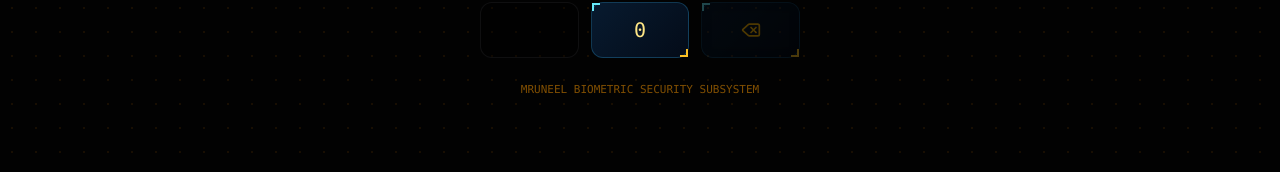
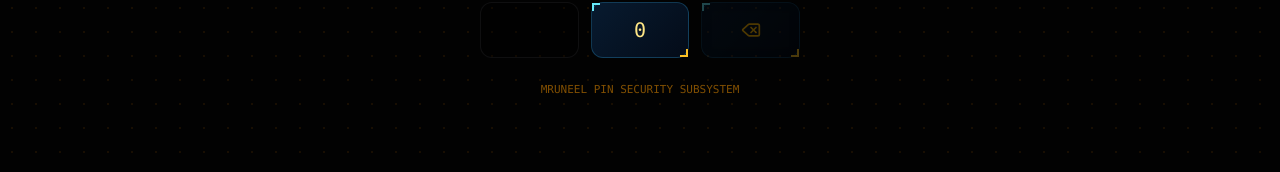
Before and after one commit to shubhamkoli1510-coder/MRUNEEL-APP-SOURCE-, a React (Vite) app: page / in a window 1280 px wide. Both pictures are taken after a click on the button 870 px from the left and 18 px from the top of the page. Shown: the part 556-728 px from the top of the page. Built offline with nearby package versions, Linux system fonts and the light colour scheme; what @capacitor/core would draw is missing.

Commit message:
Clarify that app lock currently uses PIN only

```diff
--- a/src/components/LockScreen.tsx
+++ b/src/components/LockScreen.tsx
@@ -174,7 +174,7 @@ export const LockScreen: React.FC<LockScreenProps> = ({ onUnlockSuccess, languag
         </div>
 
         <p className="text-[11px] text-amber-500/50 mt-4 text-center font-mono">
-          MRUNEEL BIOMETRIC SECURITY SUBSYSTEM
+          MRUNEEL PIN SECURITY SUBSYSTEM
         </p>
       </div>
     </div>
```
